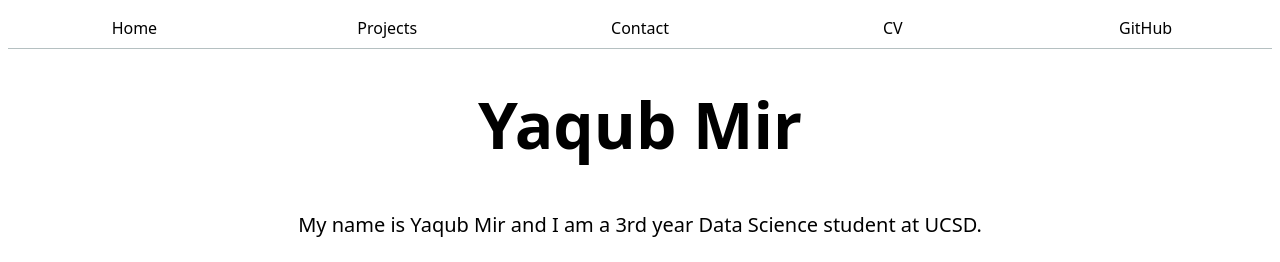
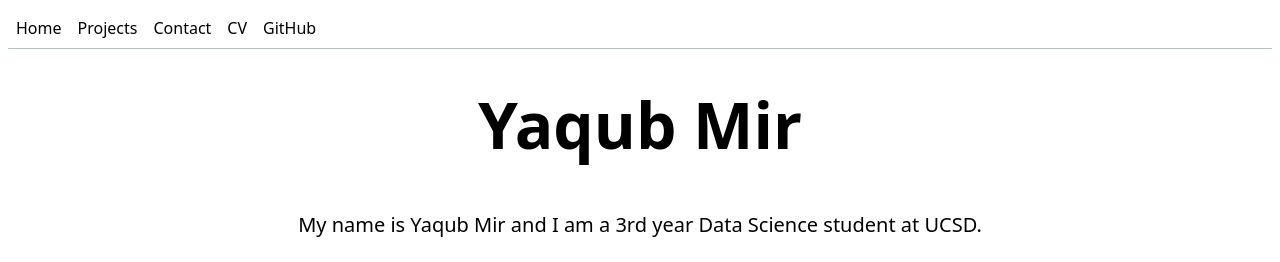
Before and after one commit to yaqubmir3/portfolio, a plain HTML site: page index.html in a window 1280 px wide. Shown: the top 262 px of the page. Drawn offline with Linux system fonts and the light colour scheme.

Commit message:
Steps 1-3

```diff
--- /dev/null
+++ b/global.js
@@ -0,0 +1,30 @@
+
+
+const pages = [
+  { url: '', title: 'Home' },
+  { url: 'projects/', title: 'Projects' },
+  { url: 'contact/', title: 'Contact' },
+  { url: 'cv/', title: 'CV' },
+  { url: 'https://github.com/yaqubmir3', title: 'GitHub' }
+];
+
+const BASE_PATH = (location.hostname === "localhost" || location.hostname === "127.0.0.1")
+  ? "/"
+  : "/portfolio/";
+
+const nav = document.createElement('nav');
+document.body.prepend(nav);
+
+for (let p of pages) {
+  let url = p.url;
+  url = !url.startsWith('http') ? BASE_PATH + url : url;
+  let a = document.createElement('a');
+  a.href = url;
+  a.textContent = p.title;
+  a.classList.toggle(
+    'current',
+    a.host === location.host && a.pathname === location.pathname
+  );
+  if (a.host !== location.host) a.target = '_blank';
+  nav.append(a);
+}
--- a/index.html
+++ b/index.html
@@ -9,19 +9,12 @@
 
 <body class = "home">
 
-    <nav>
-        <ul>
-            <li><a href="index.html">Home</a></li>
-            <li><a href="projects/index.html">Projects</a></li>
-            <li><a href="contact/index.html">Contact</a></li>
-            <li><a href="cv/index.html">CV</a></li>
-            <li><a href="https://github.com/yaqubmir3" target="_blank">GitHub</a></li>
-        </ul>
-    </nav>
+
 
     <h1> Yaqub Mir</h1>
     <p> My name is Yaqub Mir and I am a 3rd year Data Science student at UCSD. </p>
     <p> Click around this webiste to get to know a little bit more about me.</p>
     <img src= "images/me.JPG" alt = "Picture of Me">
+    <script src="global.js"></script>
 </body>
 </html>
```
Also changed, not shown: contact/index.html (+3 -10 lines), cv/index.html (+3 -9 lines), projects/index.html (+1 -12 lines).
